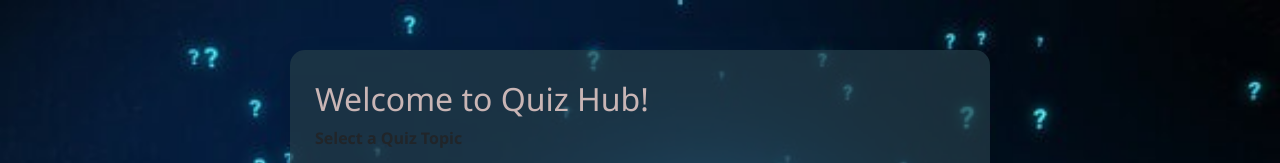
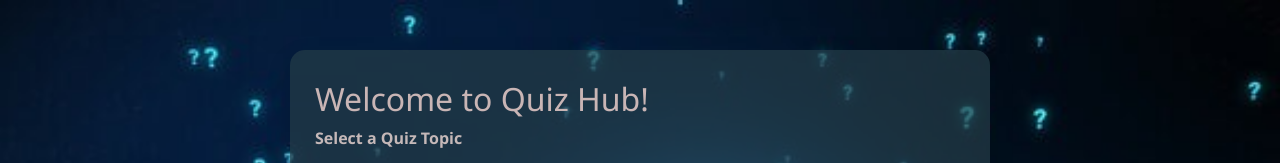
Before and after one commit to Nallagari-Gayathri/AI-Powered-Quiz-Hub, a plain HTML site: page welcome.html in a window 1280 px wide. Shown: the top 163 px of the page. Drawn offline with nearby package versions, Linux system fonts and the light colour scheme.

Commit message:
Update welcome.html

```diff
--- a/welcome.html
+++ b/welcome.html
@@ -115,7 +115,7 @@
 
   <div class="container" id="welcome-container">
     <h2 id="welcome-msg">Welcome!</h2>
-    <p class="fw-semibold">Select a Quiz Topic</p>
+    <p class="fw-semibold" style="color: rgb(197, 184, 184);">Select a Quiz Topic</p>
 
     <!-- Topic Cards -->
     <div class="row g-3" id="topic-cards">
```
